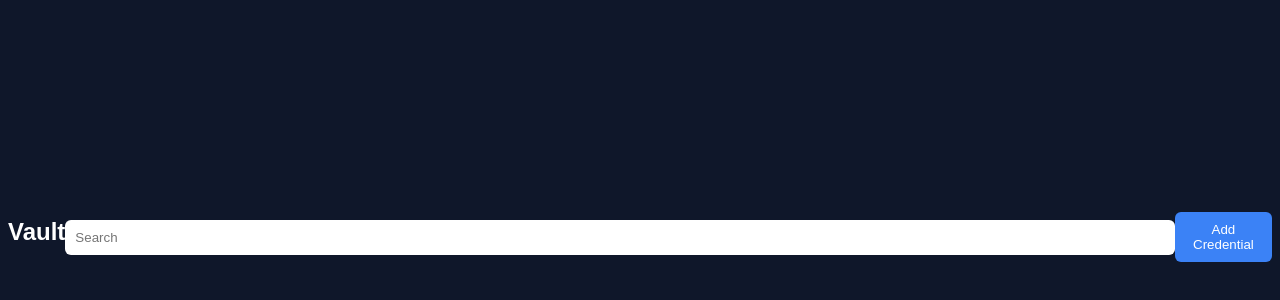
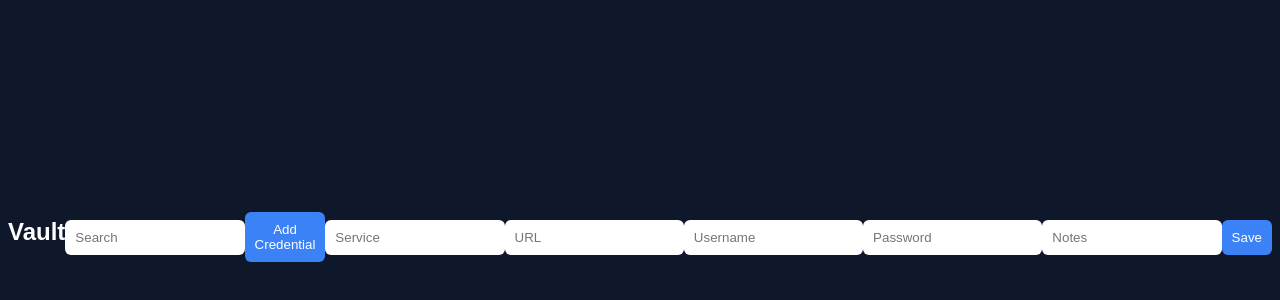
Before and after one commit to abdurashidabdurasulov06/password-manager, a website: page public/vault.html in a window 1280 px wide. Shown: the part 176-476 px from the top of the page. Drawn offline with Linux system fonts and the light colour scheme; no server answers.

Commit message:
Fix credential saving and UI updates

```diff
--- a/public/app.js
+++ b/public/app.js
@@ -46,7 +46,29 @@ async function loadVault(){
 
     })
 }
+async function addCredential() {
 
+    const data = {
+        service: document.getElementById("service").value,
+        url: document.getElementById("url").value,
+        username: document.getElementById("username").value,
+        password: document.getElementById("password").value,
+        notes: document.getElementById("notes").value,
+        category: "default"
+    }
+
+    const res = await fetch("/credential", {
+        method: "POST",
+        headers: { "Content-Type": "application/json" },
+        body: JSON.stringify(data)
+    })
+
+    const result = await res.json()
+
+    console.log(result)
+
+    loadVault() // 🔥 THIS IS VERY IMPORTANT
+}
 
 function copy(text){
 
--- a/public/vault.html
+++ b/public/vault.html
@@ -4,5 +4,11 @@
 <input id="search" placeholder="Search">
 <body onload="loadVault()"></body>
 <button onclick="showAdd()">Add Credential</button>
+<input id="service" placeholder="Service">
+<input id="url" placeholder="URL">
+<input id="username" placeholder="Username">
+<input id="password" placeholder="Password">
+<input id="notes" placeholder="Notes">
 
+<button onclick="addCredential()">Save</button>
 <div id="list"></div>
```
Also changed, not shown: server/server.js (+12 -0 lines), 1 other file.
